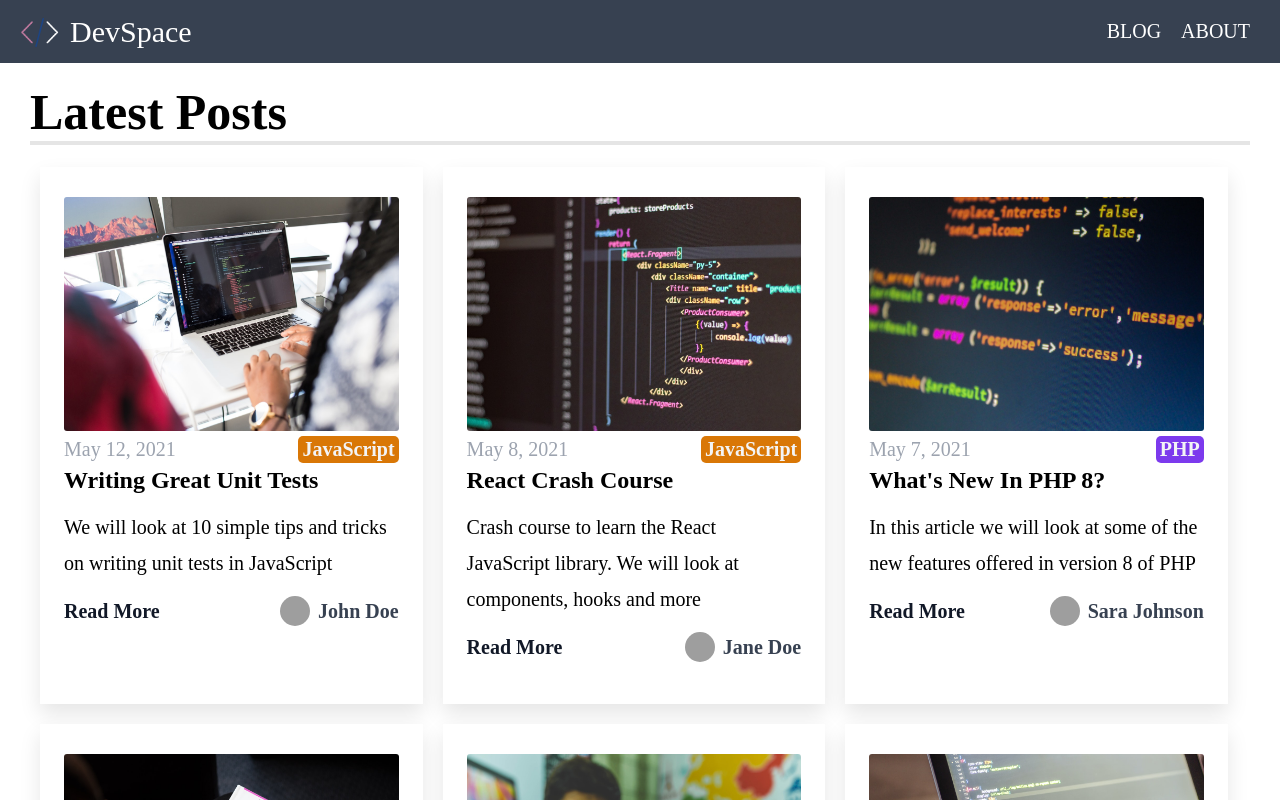
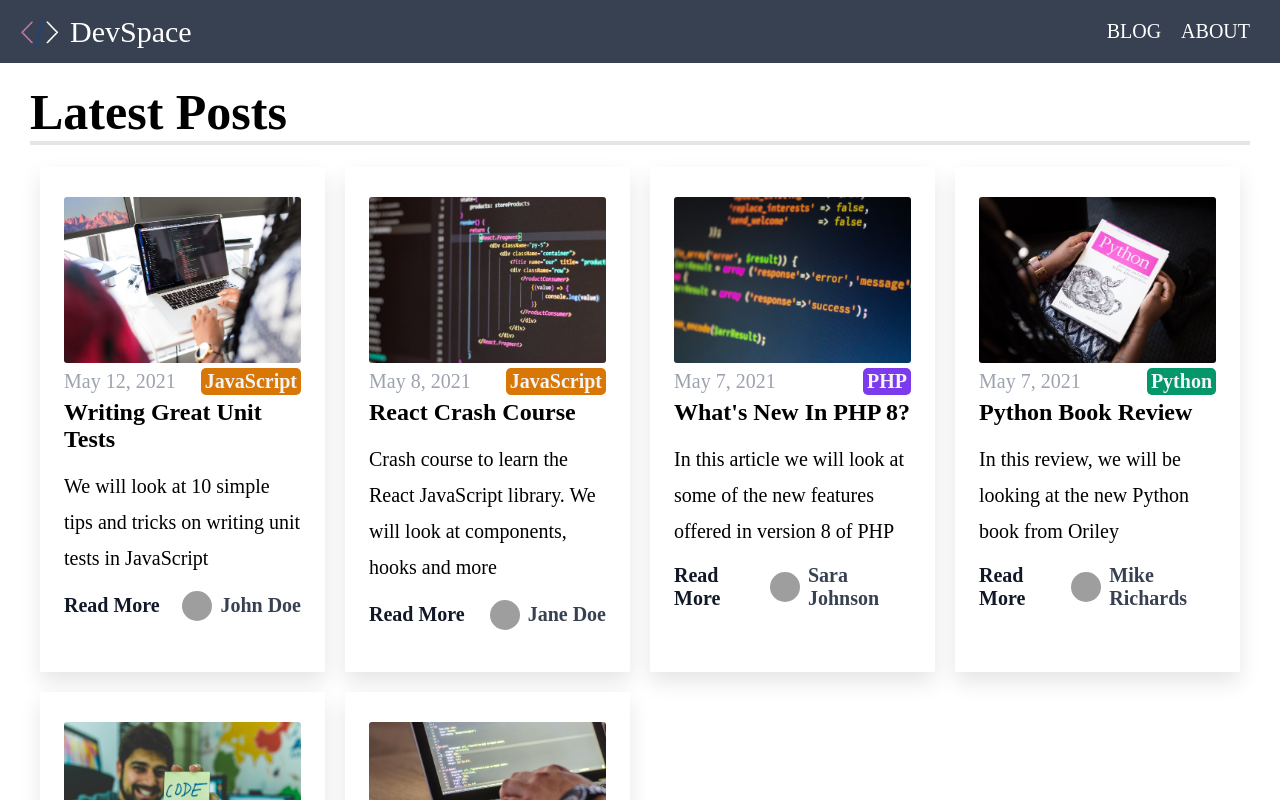
Before and after one commit to ahmetsuhan/DevSpace-next.Js, a Next.js app in the folder dev-space/: page / in a window 1280 px wide. Shown: the top 800 px of the page. Built offline with nearby package versions, Linux system fonts and the light colour scheme; grey boxes are pictures that could not be loaded.

Commit message:
some responsive bugs fixed

```diff
--- a/dev-space/styles/pages/BlogPage.style.scss
+++ b/dev-space/styles/pages/BlogPage.style.scss
@@ -24,13 +24,13 @@
       width: 33%;
       height: auto;
       padding: 1rem;
-      @media screen and (max-width: 577px) {
+      @media screen and (max-width: 899px) {
         & {
           width: 100%;
         }
       }
 
-      @media screen and (min-width: 578px) and (max-width: 1199px) {
+      @media screen and (min-width: 900px) and (max-width: 1199px) {
         & {
           width: 50%;
         }
@@ -38,7 +38,7 @@
 
       @media screen and (min-width: 1200px) {
         & {
-          width: 33%;
+          width: 25%;
         }
       }
     }
--- a/dev-space/styles/pages/CategoryBlogPage.style.scss
+++ b/dev-space/styles/pages/CategoryBlogPage.style.scss
@@ -24,13 +24,13 @@
       width: 33%;
       height: auto;
       padding: 1rem;
-      @media screen and (max-width: 577px) {
+      @media screen and (max-width: 899px) {
         & {
           width: 100%;
         }
       }
 
-      @media screen and (min-width: 578px) and (max-width: 1199px) {
+      @media screen and (min-width: 900px) and (max-width: 1199px) {
         & {
           width: 50%;
         }
@@ -38,7 +38,7 @@
 
       @media screen and (min-width: 1200px) {
         & {
-          width: 33%;
+          width: 25%;
         }
       }
     }
--- a/dev-space/styles/pages/HomePage.style.scss
+++ b/dev-space/styles/pages/HomePage.style.scss
@@ -24,13 +24,13 @@
       width: 33%;
       height: auto;
       padding: 1rem;
-      @media screen and (max-width: 577px) {
+      @media screen and (max-width: 899px) {
         & {
           width: 100%;
         }
       }
 
-      @media screen and (min-width: 578px) and (max-width: 1199px) {
+      @media screen and (min-width: 900px) and (max-width: 1199px) {
         & {
           width: 50%;
         }
@@ -38,7 +38,7 @@
 
       @media screen and (min-width: 1200px) {
         & {
-          width: 33%;
+          width: 25%;
         }
       }
     }
```
